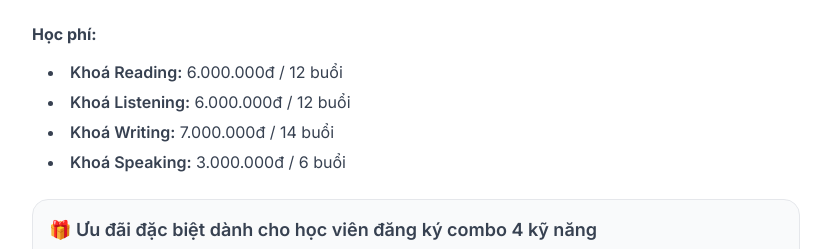
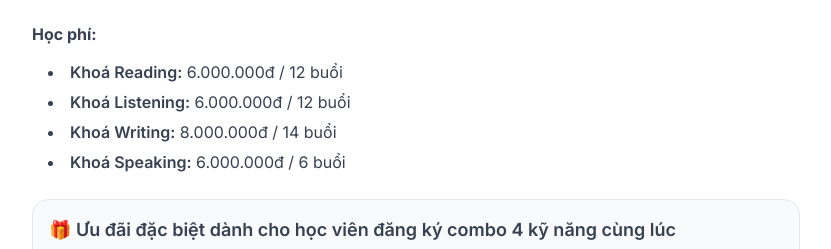
Before and after one commit to lizzyenglish/landing-page-ielts-masterclass, a plain HTML site: page index.html in a window 1280 px wide. Shown: the part 4013-4262 px from the top of the page, without its empty margins (224-1055 px from the left). Drawn offline with nearby package versions, Linux system fonts and the light colour scheme.

Commit message:
Update index.html

```diff
--- a/index.html
+++ b/index.html
@@ -442,11 +442,11 @@ Sau khi hoàn thành khoá, học viên có thể đặt thêm buổi chuyên s
 <ul class="list-disc list-inside space-y-1 pl-4">
     <li><span class="font-semibold">Khoá Reading:</span> 6.000.000đ / 12 buổi</li>
     <li><span class="font-semibold">Khoá Listening:</span> 6.000.000đ / 12 buổi</li>
-    <li><span class="font-semibold">Khoá Writing:</span> 7.000.000đ / 14 buổi</li>
-    <li><span class="font-semibold">Khoá Speaking:</span> 3.000.000đ / 6 buổi</li>
+    <li><span class="font-semibold">Khoá Writing:</span> 8.000.000đ / 14 buổi</li>
+    <li><span class="font-semibold">Khoá Speaking:</span> 6.000.000đ / 6 buổi</li>
 </ul>
 <div class="mt-6 p-4 rounded-2xl bg-gray-50 border border-gray-200">
-  <h3 class="text-lg font-semibold mb-2">🎁 Ưu đãi đặc biệt dành cho học viên đăng ký combo 4 kỹ năng</h3>
+  <h3 class="text-lg font-semibold mb-2">🎁 Ưu đãi đặc biệt dành cho học viên đăng ký combo 4 kỹ năng cùng lúc</h3>
   <ul class="list-disc list-inside space-y-1 pl-4">
     <li><span class="font-semibold">1 buổi Mock Test Writing</span> – chấm chi tiết & phản hồi theo band thực tế.</li>
     <li><span class="font-semibold">1 buổi Mock Test Speaking</span> – thi thử 1:1 theo format thật + hướng dẫn khắc phục điểm yếu.</li>
```
